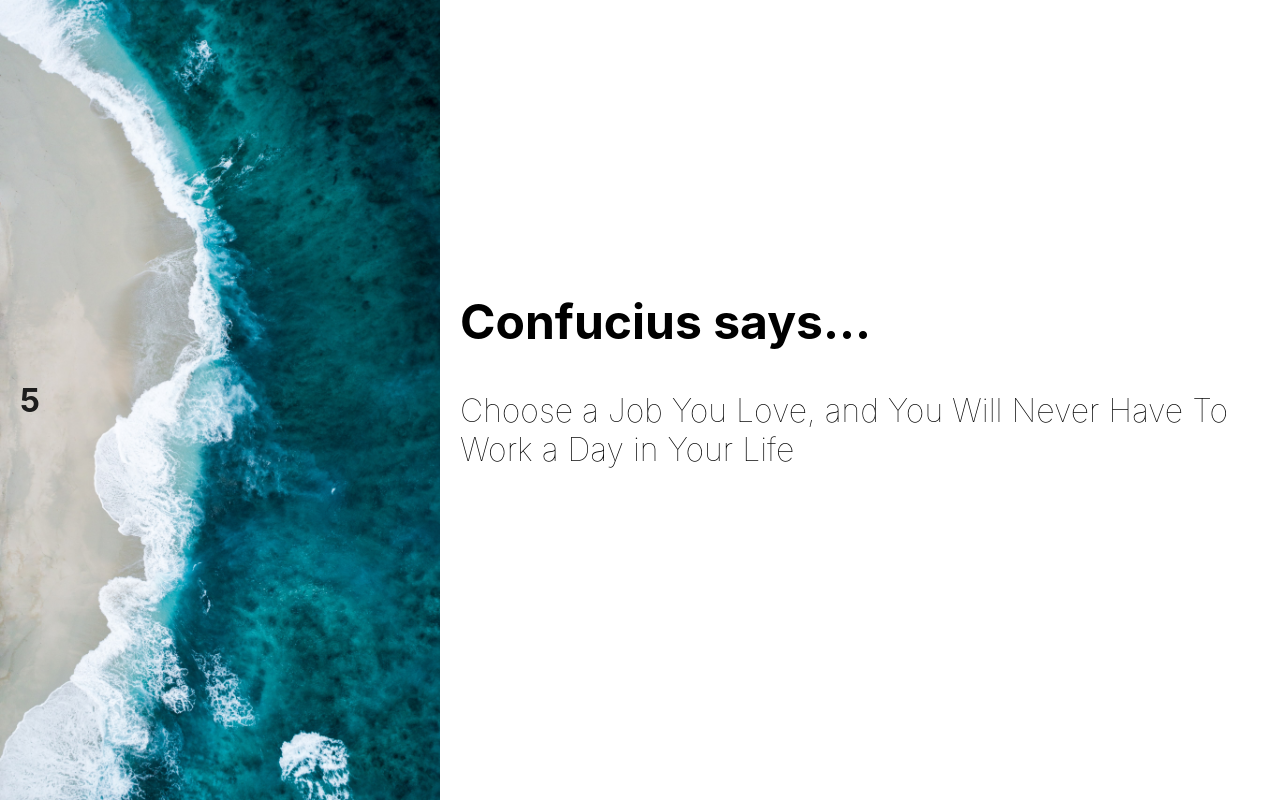
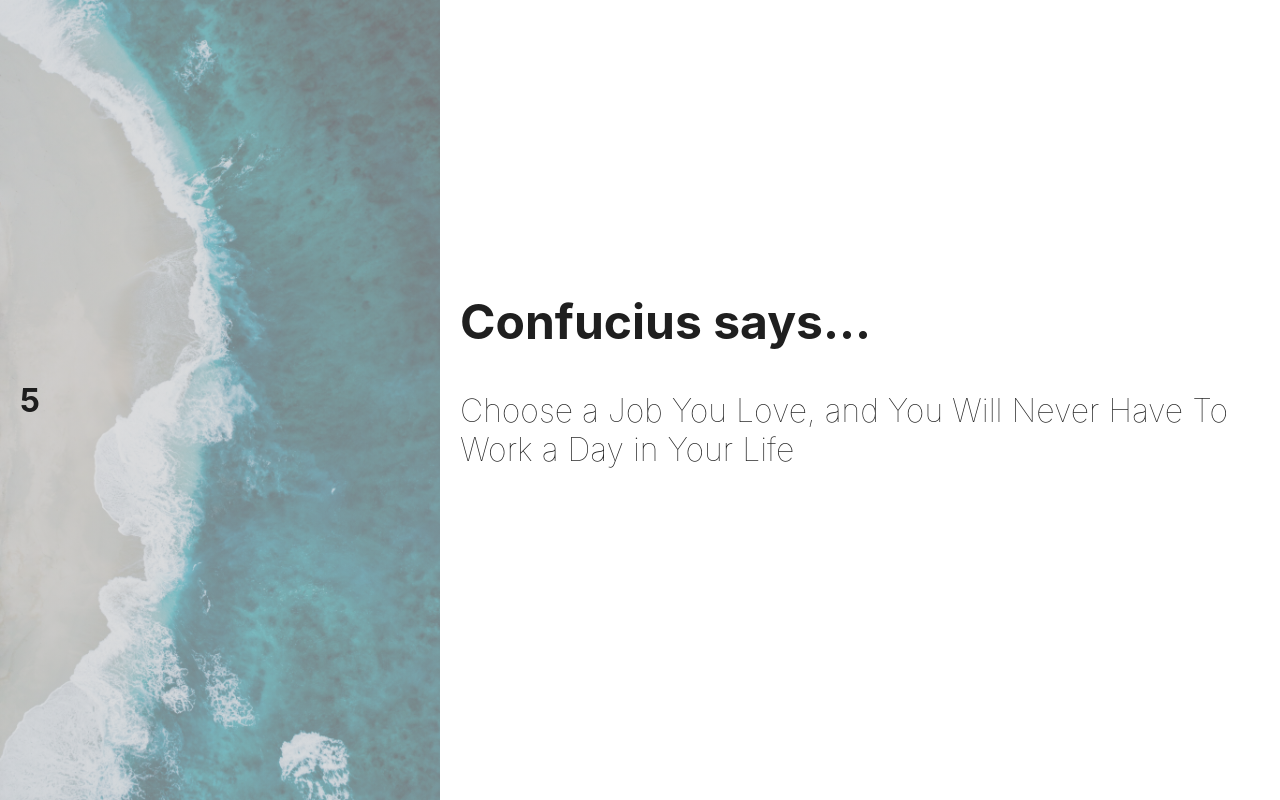
Before and after one commit to motokikasai/lifecycle-countdown, a React (Create React App) app: page / in a window 1280 px wide. Built offline with nearby package versions, Linux system fonts and the light colour scheme.

Commit message:
Apply theme & bg-image options

```diff
--- a/src/App.js
+++ b/src/App.js
@@ -28,9 +28,10 @@ class App extends React.Component {
             header="Confucius says..."
             subheader="Choose a Job You Love, and You Will Never Have To Work a Day in Your Life"
             theme="light"
+            backgroundImage={true}
           />
         ) : (
-          <div className="awesome-page">AWESOME!!!</div>
+          <div className="awesome-page">AWESOME!!</div>
         )}
       </div>
     );
--- a/src/components/Countdown/_style.scss
+++ b/src/components/Countdown/_style.scss
@@ -9,11 +9,13 @@
   align-items: center;
   height: 100vh;
   padding: 20px;
+  color: rgb(31, 31, 31);
 }
 
 .counter {
   font-size: 2rem;
-  background: rgb(41, 41, 41);
+  font-weight: bold;
+  background: rgb(31, 31, 31);
   color: white;
   display: flex;
   flex-direction: column;
@@ -22,10 +24,25 @@
 }
 
 .light {
-  background: url("../../assets/bg-beach.jpg");
+  background: #efeeee;
   background-size: cover;
   color: rgb(29, 29, 29);
-  font-weight: bold;
+}
+
+.bg-image {
+  background: linear-gradient(rgba(0, 0, 0, 0.8), rgba(0, 0, 0, 0.8)),
+    url("../../assets/bg-beach.jpg");
+  background-size: cover;
+}
+
+.light.bg-image {
+  background: linear-gradient(
+      rgba(199, 199, 199, 0.6),
+      rgba(199, 199, 199, 0.6)
+    ),
+    url("../../assets/bg-beach.jpg");
+  background-size: cover;
+  color: rgb(29, 29, 29);
 }
 
 .content {
--- a/src/components/Countdown/index.js
+++ b/src/components/Countdown/index.js
@@ -8,7 +8,7 @@ class Countdown extends React.Component {
 
     this.state = {
       count: 10,
-      theme: this.props.theme,
+      bg: this.props.backgroundImage,
     };
   }
 
@@ -36,7 +36,11 @@ class Countdown extends React.Component {
   render() {
     return (
       <div className="container">
-        <section className={`counter ${this.state.theme}`}>
+        <section
+          className={`counter ${this.props.theme} ${
+            this.state.bg && "bg-image"
+          }`}
+        >
           {this.state.count}
           {/* <div className="days">155 days</div>
           <div className="hours">1 days</div>
```
